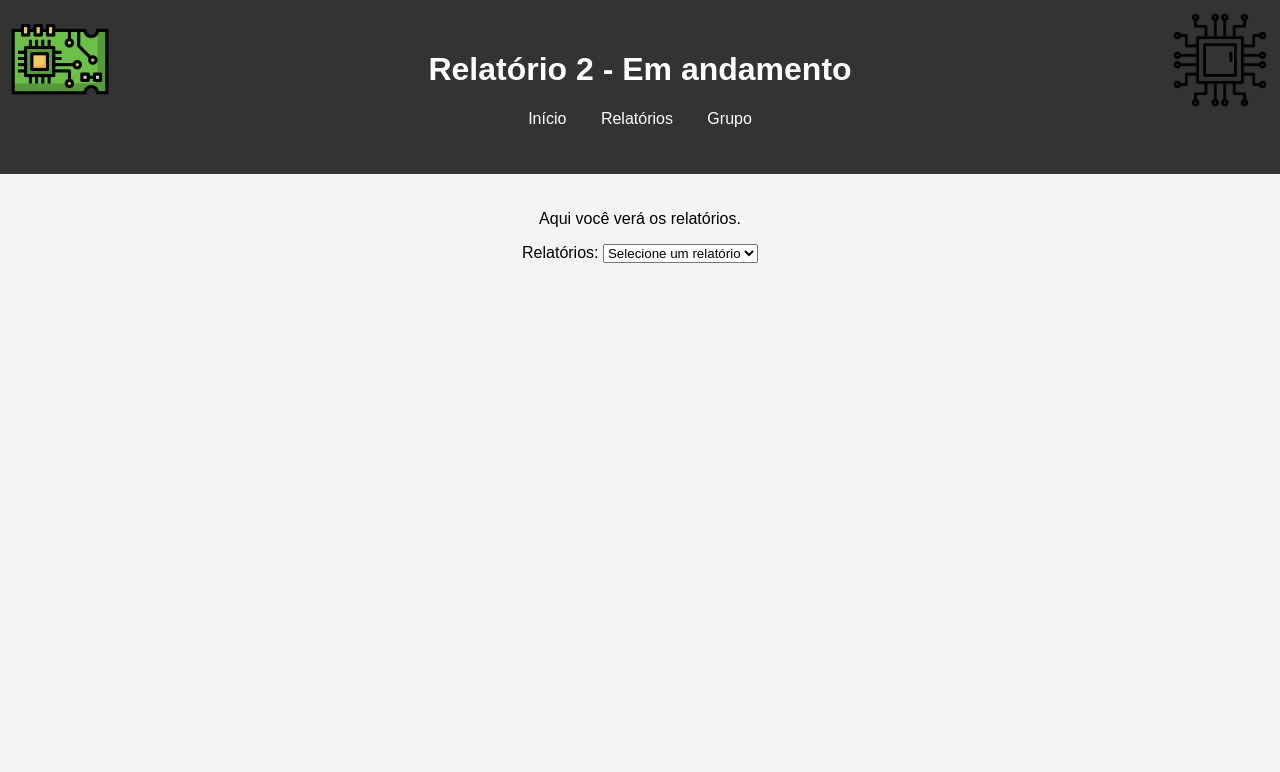
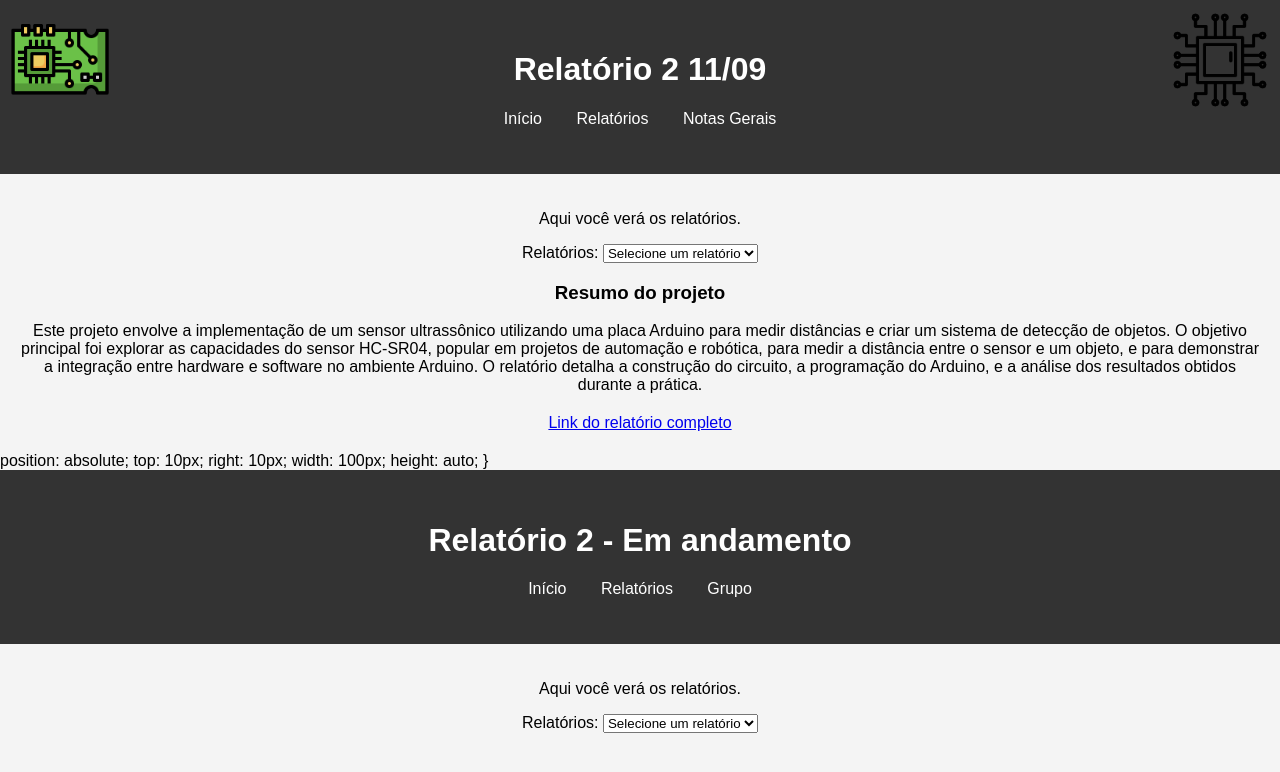
Before and after one commit to LuisAntMM/TrabalhoQuarta, a plain HTML site: page relatorio2.html in a window 1280 px wide. Drawn offline with Linux system fonts and the light colour scheme.

Commit message:
Add files via upload

```diff
--- a/relatorio2.html
+++ b/relatorio2.html
@@ -3,7 +3,7 @@
 <head>
     <meta charset="UTF-8">
     <meta name="viewport" content="width=device-width, initial-scale=1.0">
-    <title>Relatório 2</title>
+    <title>Relatório 1</title>
     <link rel="stylesheet" href="style.css">
  <style>
     .img-left {
@@ -15,6 +15,75 @@
 }
 
 .img-right {
+    position: absolute;
+    top: 10px;
+    right: 10px;
+    width: 100px;
+    height: auto;
+}
+ </style>
+</head>
+<body>
+    <header>
+        <h1>Relatório 2 11/09</h1>
+        <nav>
+            <ul>
+                <li><a href="index.html">Início</a></li>
+                <li><a href="relatorios.html">Relatórios</a></li>
+                <li><a href="notas.html">Notas Gerais</a></li>
+            </ul>
+        </nav>
+    </header>
+    <main>
+
+        <div>
+            <img src="placa-de-circuito.png" alt="Imagem Esquerda" class="img-left">
+            <img src="o-circuito.png" alt="Imagem Direita" class="img-right">
+        </div>
+
+        <p>Aqui você verá os relatórios.</p>
+
+        <label for="relatorios">Relatórios:</label>
+        <select id="relatorios" name="relatorios" onchange="mudarRelatorio()">
+            <option value="">Selecione um relatório</option>
+            <option value="relatorio2.html">Relatório 2</option>
+            <option value="relatorio3.html">Relatório 3</option>
+            <option value="relatorio4.html">Relatório 4</option>
+        </select>
+
+        <div>
+            <h3>Resumo do projeto</h3>
+            <p>
+                Este projeto envolve a implementação de um sensor ultrassônico utilizando uma placa
+                Arduino para medir distâncias e criar um sistema de detecção de objetos. O objetivo principal
+                foi explorar as capacidades do sensor HC-SR04, popular em projetos de automação e robótica,
+                para medir a distância entre o sensor e um objeto, e para demonstrar a integração entre
+                hardware e software no ambiente Arduino. O relatório detalha a construção do circuito, a
+                programação do Arduino, e a análise dos resultados obtidos durante a prática.
+
+            </p>
+        </div>
+
+
+
+        <div style="margin-top: 20px;">
+            <a href="https://drive.google.com/file/d/1IUgcMEZ2tBDr5l4bdgt0stfZosiChgo-/view?usp=drive_link" target="_blank">
+                Link do relatório completo
+            </a>
+        </div>
+    </main>
+
+    <script>
+        function mudarRelatorio() {
+            const select = document.getElementById('relatorios');
+            const selectedValue = select.value;
+            if (selectedValue) {
+                window.location.href = selectedValue;
+            }
+        }
+    </script>
+</body>
+</html>
         position: absolute;
         top: 10px;
         right: 10px;
```
Lines whose indentation alone changed are shown as unchanged.
